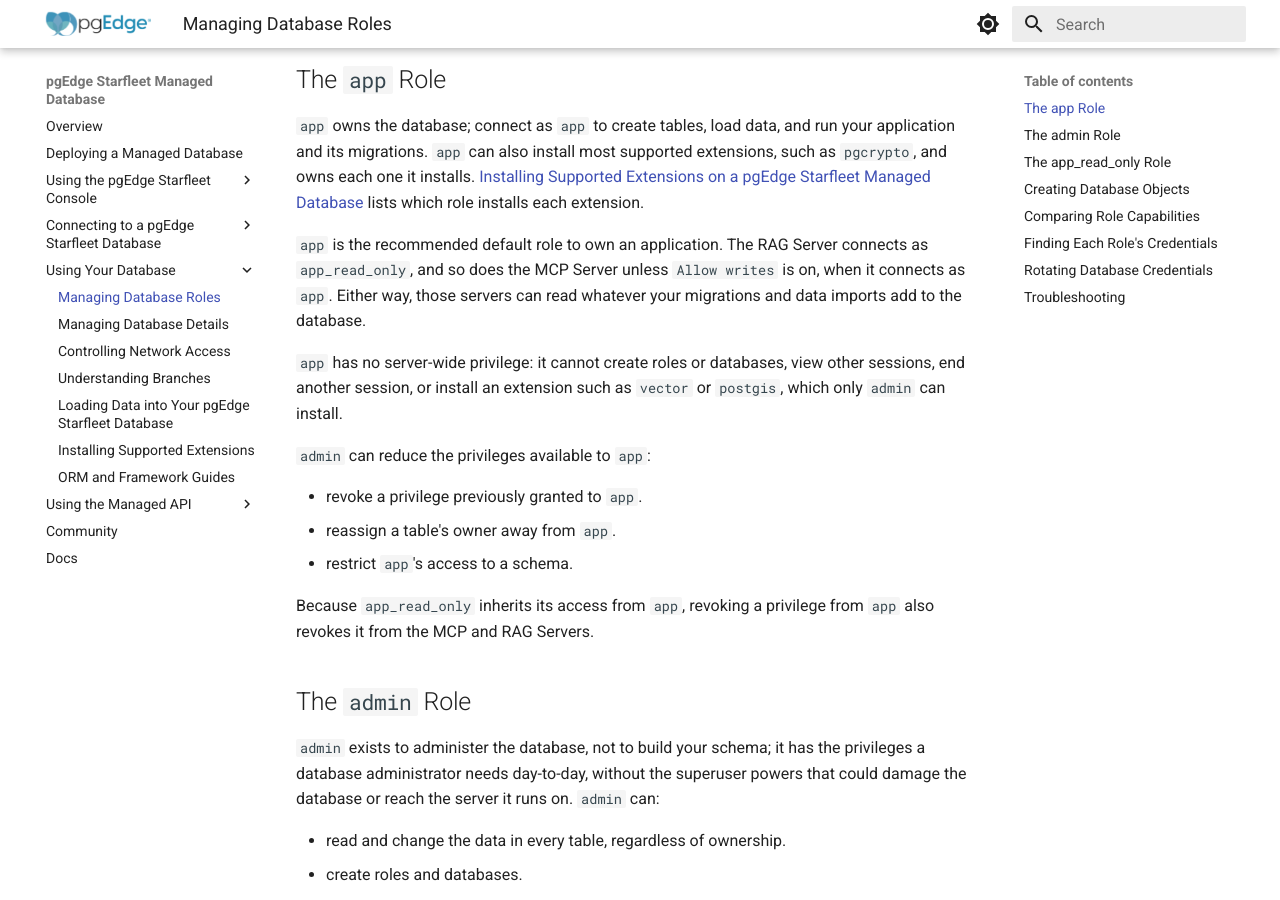
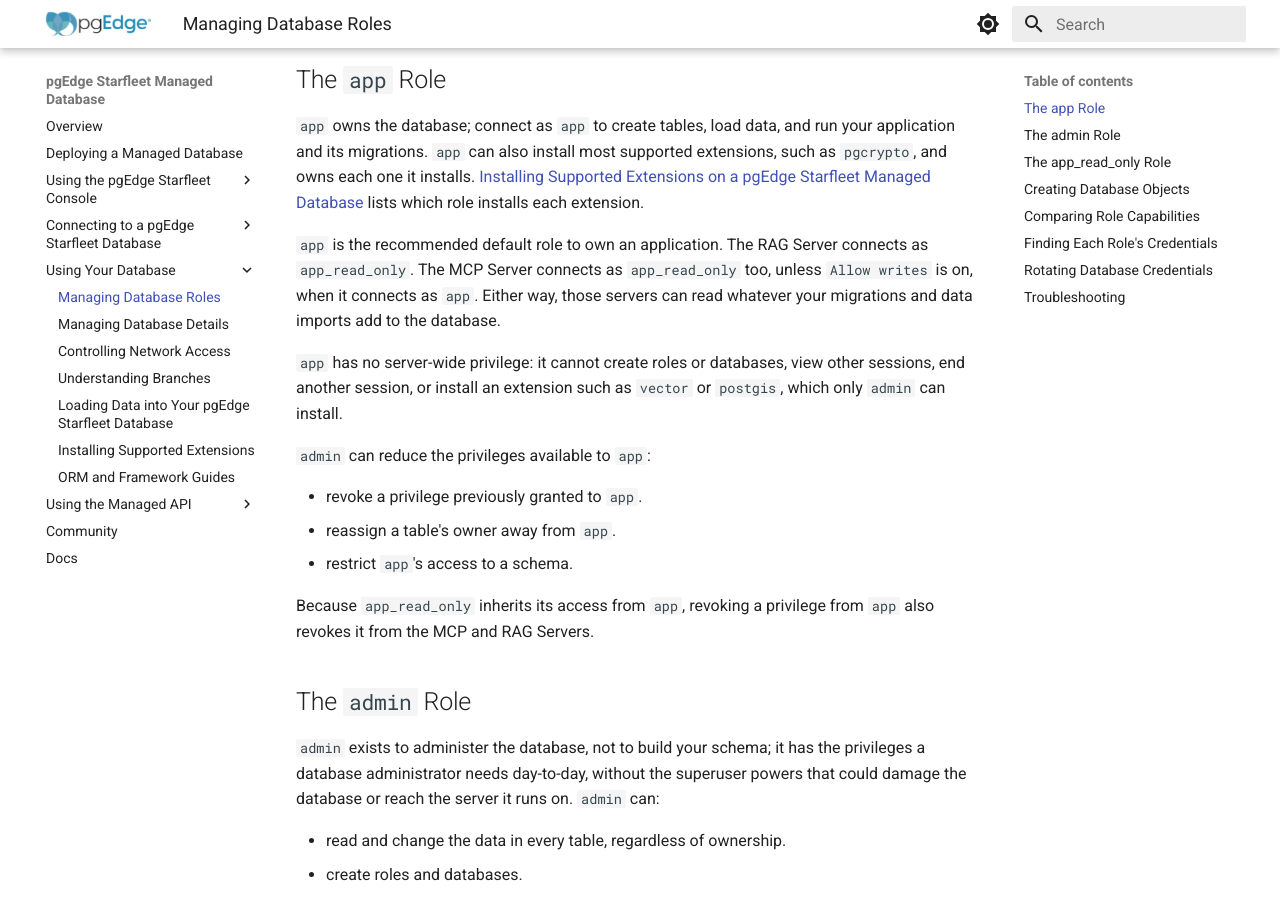
Before and after one commit to pgEdge/pgedge-starfleet-docs, an MkDocs documentation site: the page built from docs/managed/using_database/managed_roles.md, in a window 1280 px wide and 900 px high, scrolled down 768 px. Built offline with MkDocs 1.6.1 and Material for MkDocs 9.7.7, drawn with Linux system fonts in a browser that asks for light colours.

Commit message:
Clarify RAG/MCP Server role connections in managed_roles.md

```diff
--- a/docs/managed/using_database/managed_roles.md
+++ b/docs/managed/using_database/managed_roles.md
@@ -40,9 +40,10 @@ supported extensions, such as `pgcrypto`, and owns each one it installs.
 lists which role installs each extension.
 
 `app` is the recommended default role to own an application. The RAG
-Server connects as `app_read_only`, and so does the MCP Server unless
-`Allow writes` is on, when it connects as `app`. Either way, those servers
-can read whatever your migrations and data imports add to the database.
+Server connects as `app_read_only`. The MCP Server connects as
+`app_read_only` too, unless `Allow writes` is on, when it connects as
+`app`. Either way, those servers can read whatever your migrations and
+data imports add to the database.
 
 `app` has no server-wide privilege: it cannot create roles or databases,
 view other sessions, end another session, or install an extension such as
```
